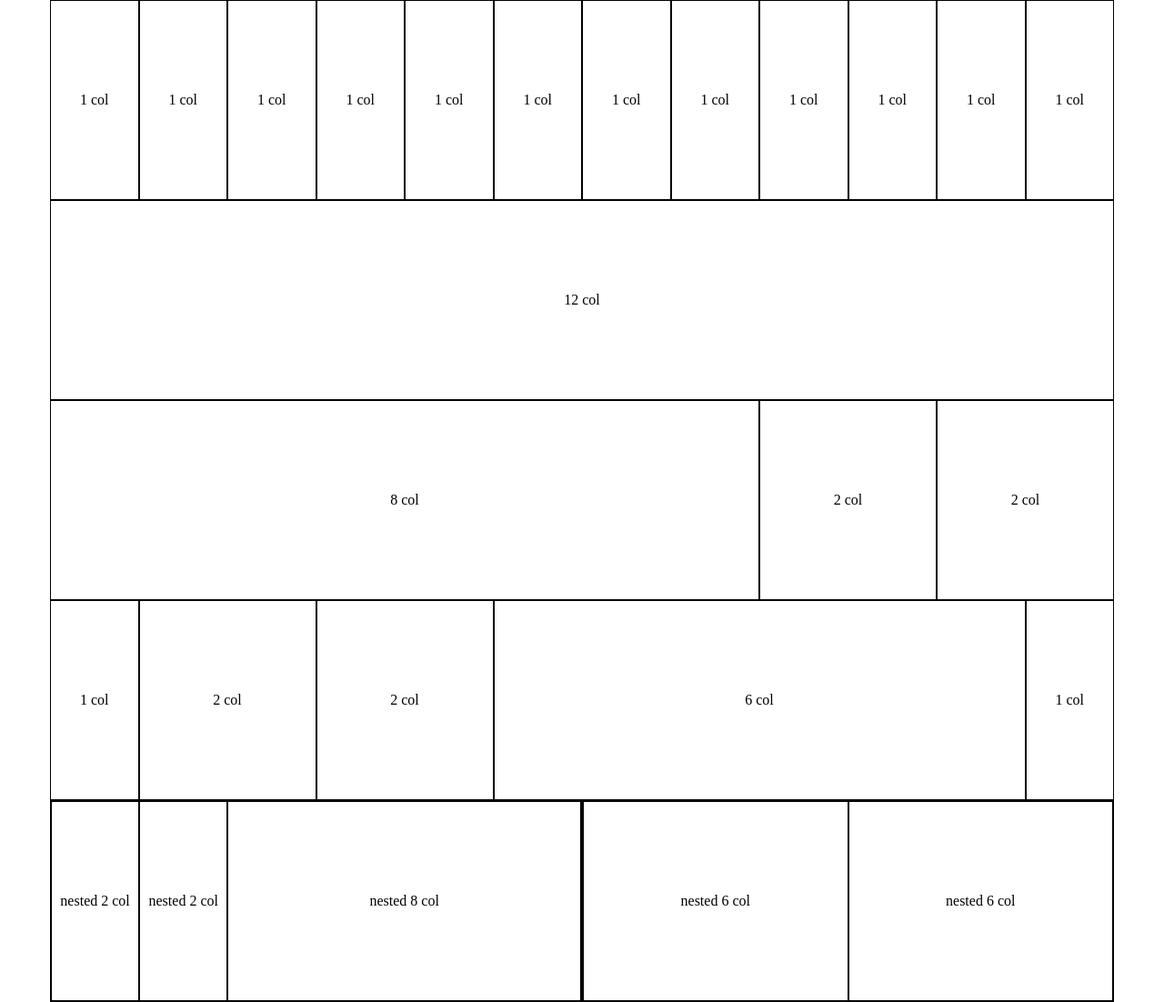
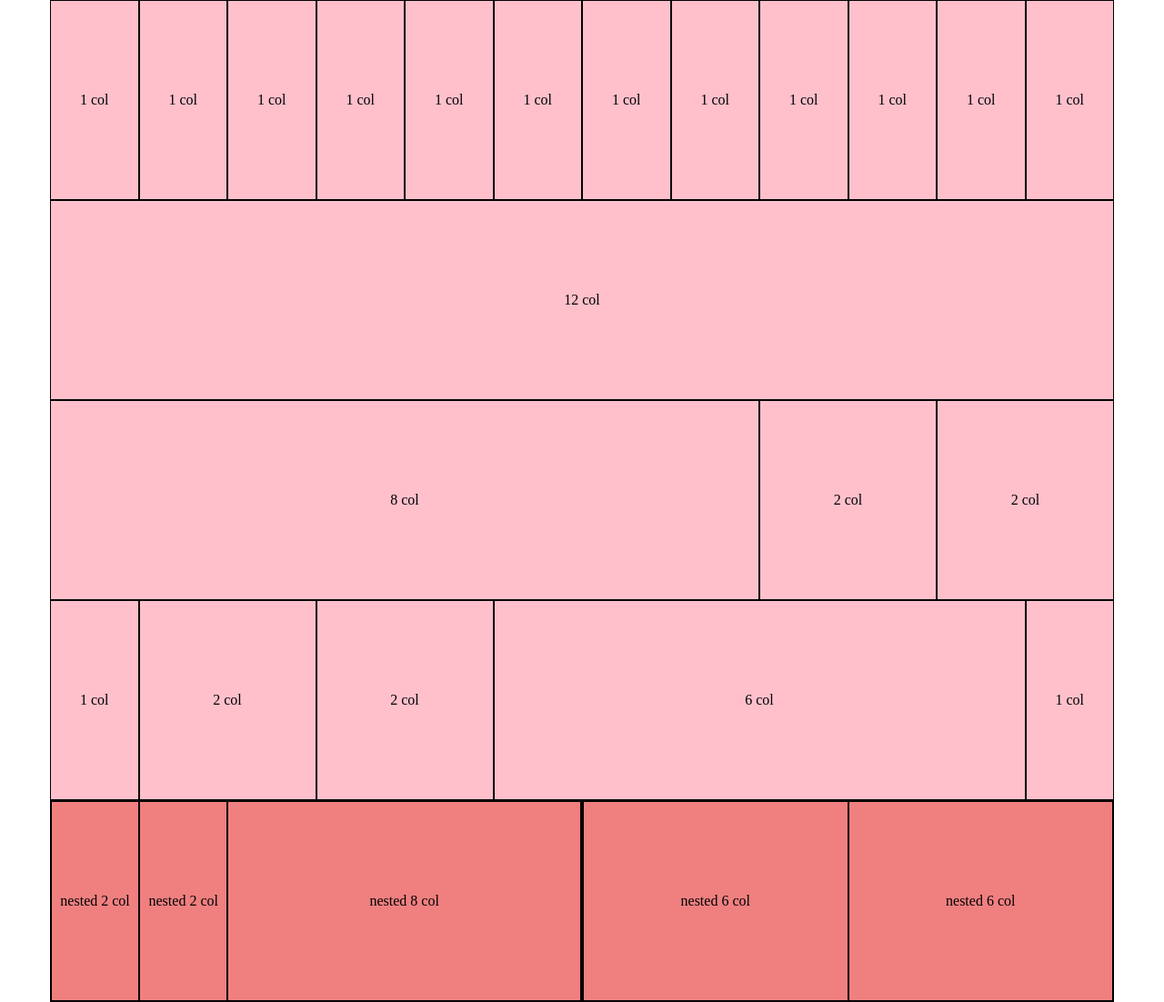
Before and after one commit to ciampa-davide/html-css-12bool, a plain HTML site: page index.html in a window 1280 px wide. Shown: the whole page at 91% size. Drawn offline with Linux system fonts and the light colour scheme.

Commit message:
Fine esercizio

```diff
--- a/css/12-bool.css
+++ b/css/12-bool.css
@@ -9,6 +9,7 @@
 .container{
   max-width: 1170px;
   margin: 0 auto;
+  min-height:220px;
 }
 .contain::after{
   content: "";
@@ -19,7 +20,7 @@
 [class*='col-']{
   float: left;
   height: 100%;
-  min-height: 200px;
+  min-height: 180px;
   border: 1px solid black;
   text-align: center;
 }
--- a/css/style.css
+++ b/css/style.css
@@ -1,3 +1,11 @@
 p{
   margin:100px 0;
 }
+
+.container{
+  background: #ffc0cc;
+}
+
+.col-6 > .container{
+  background: lightcoral;
+}
--- a/index.html
+++ b/index.html
@@ -47,13 +47,17 @@
     <div class="container">
 
       <div class="col-6">
-        <div class="col-2"><p>nested 2 col</p></div>
-        <div class="col-2"><p>nested 2 col</p></div>
-        <div class="col-8"><p>nested 8 col</p></div>
+        <div class="container">
+          <div class="col-2"><p>nested 2 col</p></div>
+          <div class="col-2"><p>nested 2 col</p></div>
+          <div class="col-8"><p>nested 8 col</p></div>
+        </div>
       </div>
       <div class="col-6">
-        <div class="col-6"><p>nested 6 col</p></div>
-        <div class="col-6"><p>nested 6 col</p></div>
+        <div class="container">
+          <div class="col-6"><p>nested 6 col</p></div>
+          <div class="col-6"><p>nested 6 col</p></div>
+        </div>
       </div>
 
     </div>
```
